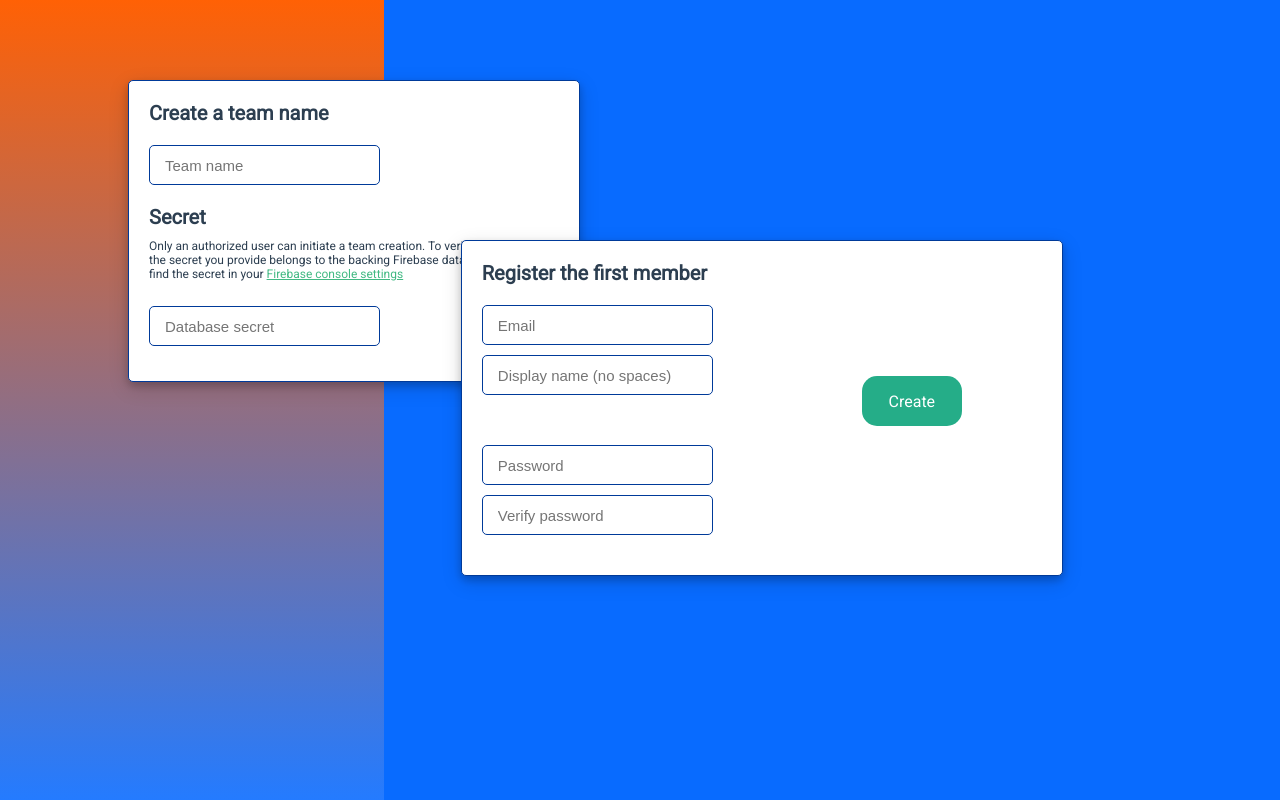
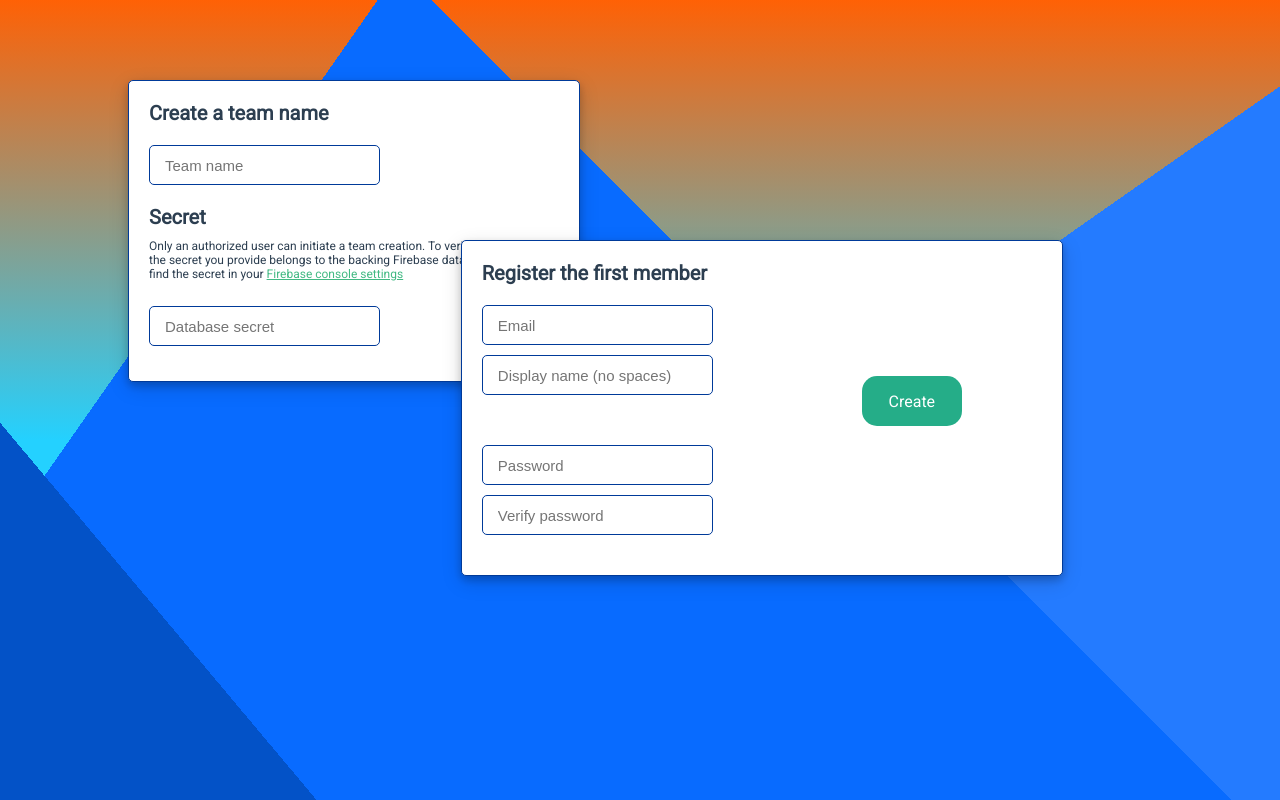
Before and after one commit to Crymzix/lax, a Vue app: page /#/create in a window 1280 px wide. Built offline with nearby package versions, Linux system fonts and the light colour scheme; no server answers; the database is empty.

Commit message:
Implemented CreateView.vue, the page in which database configuration is instantiated.

```diff
--- a/src/api/index.js
+++ b/src/api/index.js
@@ -9,12 +9,11 @@ export function initializeFirebase (store) {
   console.log('Initializing Firebase...')
   var firebase = Firebase.initializeApp(config)
   database = firebase.database()
-  checkConfiguration(store)
+  return checkConfiguration(store)
 }
 
 function checkConfiguration (store) {
-  if (database) {
-    database.ref('configured')
+  return database.ref('configured')
     .once('value')
     .then(function (snapshot) {
       var exists = (snapshot.val() !== null)
@@ -26,7 +25,6 @@ function checkConfiguration (store) {
     .catch(function (err) {
       console.log(err)
     })
-  }
 }
 
 export function checkSecret (newSecret) {
--- a/src/main.js
+++ b/src/main.js
@@ -9,7 +9,7 @@ import { initializeFirebase } from './api'
 Vue.config.productionTip = false
 
 initializeFirebase(store)
-
+  .then(() => {
     // Create the app instance.
     // Here we inject the router, store and ssr context to all child components,
     // making them available everywhere as `this.$router` and `this.$store`.
@@ -21,3 +21,4 @@ new Vue({
       template: '<App/>',
       components: { App }
     })
+  })
--- a/src/router/index.js
+++ b/src/router/index.js
@@ -12,24 +12,54 @@ export default new Router({
   routes: [
     {
       path: '/',
-      beforeEnter: checkState,
+      beforeEnter: checkMainState,
       component: MainView
     },
     {
       path: '/login',
+      beforeEnter: checkLoginState,
       component: LoginView
     },
     {
       path: '/create',
+      beforeEnter: checkCreateState,
       component: CreateView
     }
   ]
 })
 
-function checkState (to, from, next) {
+function checkMainState (to, from, next) {
   if (store.state.hasFirebaseConfigured) {
-    next()
+    if (store.state.isLoggedIn) {
+      next()
+    } else {
+      next('login')
+    }
   } else {
     next('/create')
   }
 }
+
+function checkLoginState (to, from, next) {
+  if (store.state.hasFirebaseConfigured) {
+    if (store.state.isLoggedIn) {
+      next('/')
+    } else {
+      next()
+    }
+  } else {
+    next('/create')
+  }
+}
+
+function checkCreateState (to, from, next) {
+  if (store.state.hasFirebaseConfigured) {
+    if (store.state.isLoggedIn) {
+      next('/')
+    } else {
+      next('/login')
+    }
+  } else {
+    next()
+  }
+}
--- a/src/store/actions.js
+++ b/src/store/actions.js
@@ -1,3 +1,8 @@
+import { create } from '../api'
+
 export default {
-  // actions
+  CREATE_TEAM: ({ commit }, { secret, teamName, displayName, email, password }) => {
+    return create(secret, teamName, displayName, email, password)
+      .then(() => commit('SET_CONFIGURED'))
+  }
 }
--- a/src/store/mutations.js
+++ b/src/store/mutations.js
@@ -1,3 +1,6 @@
 export default {
   // mutations
+  SET_CONFIGURED: (state) => {
+    state.hasFirebaseConfigured = true
+  }
 }
--- a/src/views/CreateView.vue
+++ b/src/views/CreateView.vue
@@ -2,8 +2,11 @@
   <div class="create">
     <div class="background_container">
       <div class="left_container">
+        <div class="left_container_left_diagonal"></div>
+        <div class="left_container_right_diagonal"></div>
         </div><div class="right_container">
-
+          <div class="left_diagonal"></div>
+          <div class="right_diagonal"></div>
         </div>
     </div>
     <div id="team_form" class="slide-up-fade-in">
@@ -65,8 +68,8 @@
         </div>
       </div>
       <div id="create_right_container" class="create_container">
-        <button v-on:click="create" type="button" class="create_button">Create</button>
-        <div id="loading" v-if="loading" class="load_container">
+        <button v-on:click="create" type="button" class="create_button" v-bind:class="{ inactive: state === 'initializing' || state === 'initialized' }" >{{ createButtonText }}</button>
+        <div id="loading" v-if="state === 'initializing'" class="load_container">
           <div class="load">
               <div class="line"></div>
               <div class="line"></div>
@@ -79,7 +82,7 @@
 </template>
 
 <script>
-import { checkSecret, create } from '../api'
+import { checkSecret } from '../api'
 import debounce from 'debounce'
 
 const re = new RegExp('^[_A-Za-z0-9-\\+]+(\\.[_A-Za-z0-9-]+)*@[A-Za-z0-9-]+(\\.[A-Za-z0-9]+)*(\\.[A-Za-z]{2,})$')
@@ -101,26 +104,36 @@ export default {
       displayName: '',
       password: '',
       verifyPassword: '',
-      loading: false
+      state: 'uninitialized'
     }
   },
   methods: {
     create: function () {
-      this.loading = true
+      this.state = 'initializing'
       if (this.teamName === '') {
         this.showTeamNameError = true
-        this.loading = false
+        this.state = 'uninitialized'
         return
       }
       if (this.displayName === '') {
         this.showDisplayNameError = true
-        this.loading = false
+        this.state = 'uninitialized'
         return
       }
       if (this.isSecretValid && this.isEmailValid && this.isPasswordValid && this.doesPasswordMatch) {
-        create(this.secret, this.teamName, this.displayName, this.email, this.password)
+        this.$store.dispatch('CREATE_TEAM', {
+          secret: this.secret,
+          teamName: this.teamName,
+          displayName: this.displayName,
+          email: this.email,
+          password: this.password }).then(() => {
+            this.state = 'initialized'
+            setTimeout(() => {
+              this.$router.push({ path: '/login' })
+            }, 1000)
+          })
       } else {
-        this.loading = false
+        this.state = 'uninitialized'
       }
     },
     checkSecret: debounce(
@@ -128,11 +141,11 @@ export default {
         var that = this
         this.testingSecret = true
         checkSecret(secret)
-          .then(function (response) {
+          .then((response) => {
             that.isSecretValid = response.data.match
             that.testingSecret = false
           })
-          .catch(function (error) {
+          .catch((error) => {
             that.testingSecret = false
             console.log(error)
           })
@@ -148,12 +161,24 @@ export default {
     },
     password: function (password) {
       this.isPasswordValid = password.length >= 8
+      this.doesPasswordMatch = this.verifyPassword === password
     },
     verifyPassword: function (verifyPassword) {
       this.doesPasswordMatch = this.password === verifyPassword
     },
     secret: function (newSecret) {
       this.checkSecret(newSecret)
+    }
+  },
+  computed: {
+    createButtonText: function () {
+      if (this.state === 'uninitialized') {
+        return 'Create'
+      } else if (this.state === 'initializing') {
+        return 'Creating'
+      } else if (this.state === 'initialized') {
+        return 'Created'
+      }
     }
   }
 }
@@ -186,6 +211,11 @@ export default {
 
 .create_button:hover {
   background: #178b6b;
+}
+
+.create_button.inactive {
+  background: #178b6b;
+  pointer-events: none;
 }
 
 #loading {
@@ -284,7 +314,22 @@ export default {
   *display: inline;
   height: 100vh;
   width: 30vw;
-  background-image: linear-gradient(0deg, #247BFF, #FF6105);
+  background-image: linear-gradient(0deg, #24d1ff 45%, #FF6105);
+}
+
+.left_container_right_diagonal {
+  z-index: 0;
+  height: 100vh;
+  width: 30vw;
+  background: linear-gradient(-55deg, #086BFF 60%, transparent 60%);
+}
+
+.left_container_left_diagonal {
+  z-index: 1;
+  height: 100vh;
+  width: 30vw;
+  position: absolute;
+  background: linear-gradient(50deg, #0352c7 30%, transparent 30%);
 }
 
 .right_container {
@@ -292,7 +337,23 @@ export default {
   *display: inline;
   height: 100vh;
   width: 70vw;
-  background: #086BFF;
+  background: #FF6105;
+  background-image: linear-gradient(0deg, #24d1ff 45%, #FF6105);
+}
+
+.left_diagonal {
+  position: absolute;
+  z-index: 1;
+  height: 100vh;
+  width: 70vw;
+  background: linear-gradient(45deg, #086BFF 50%, transparent 50%);
+}
+
+.right_diagonal {
+  z-index: 0;
+  height: 100vh;
+  width: 70vw;
+  background: linear-gradient(-35deg, #247BFF 50%, transparent 50%);
 }
 
 h1 {
```
Also changed, not shown: 13 other files (tests, documents, lock files or other folders). Lines whose indentation alone changed are shown as unchanged.
